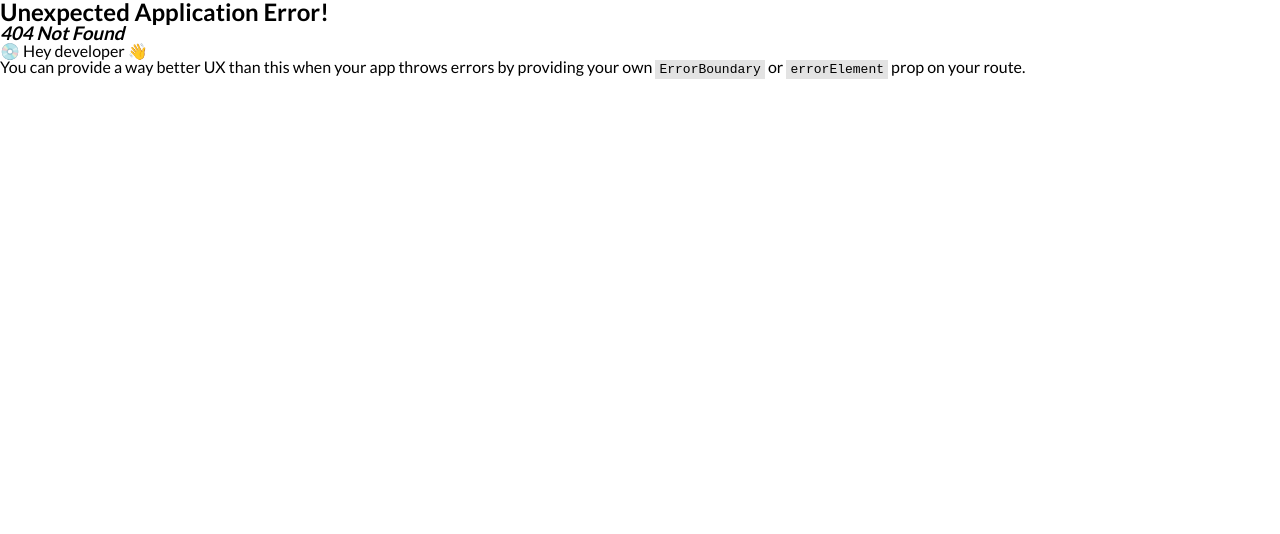
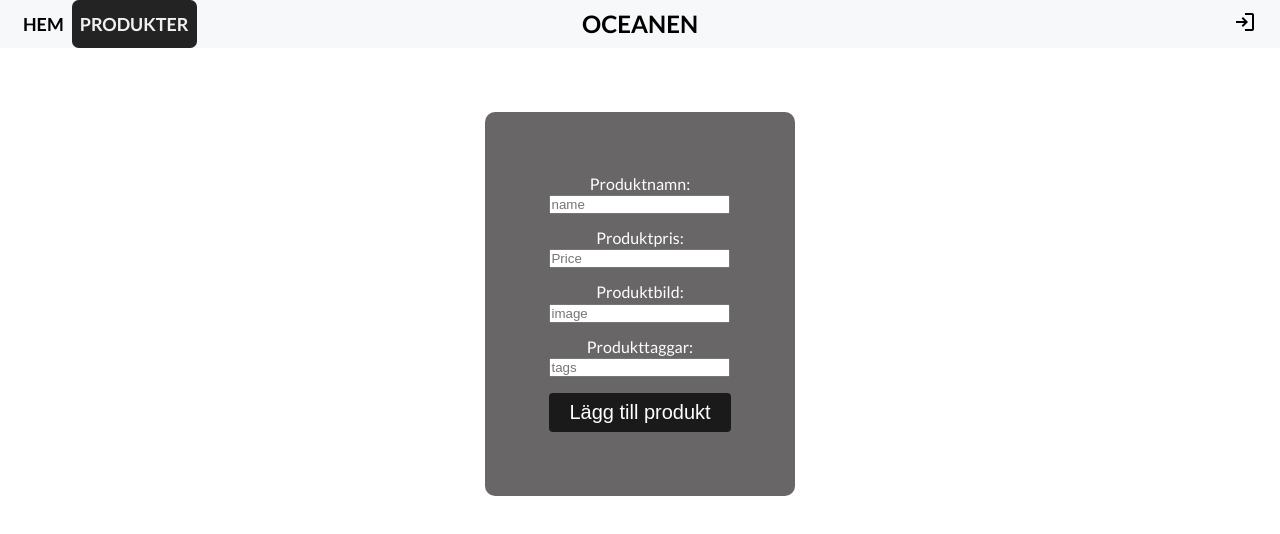
Before and after one commit to MalinJ123/Ruby_Dolphins, a React (Vite) app: page /products/add in a window 1280 px wide. Before the commit this address had no page. Shown: the top 534 px of the page. Built offline with nearby package versions, Linux system fonts and the light colour scheme.

Commit message:
all is done niceee

```diff
--- a/api/data/db.json
+++ b/api/data/db.json
@@ -16,7 +16,6 @@
       "password": "viggee123"
     }
   ],
-
   "products": [
     {
       "id": 4,
@@ -204,6 +203,24 @@
         "accessoar",
         "mode"
       ]
+    },
+    {
+      "id": 308,
+      "name": "sommar stol",
+      "image": "https://www.svenskahem.se/pub_images/original/1111_4-1.jpg",
+      "price": 299,
+      "tags": [
+        "sommar"
+      ]
+    },
+    {
+      "id": 689,
+      "name": "sommar stol",
+      "image": "https://m.media-amazon.com/images/I/71Rku4g0o-L._AC_UF1000,1000_QL80_.jpg",
+      "price": 299,
+      "tags": [
+        "sommar , stol"
+      ]
     }
   ]
 }
--- a/data/addProduct.js
+++ b/data/addProduct.js
@@ -3,7 +3,6 @@ import { API_URL } from "./constants.js";
 async function addProduct(product) {
 
   const data = {
-    id: Number(product.id),
     name: product.name,
     price: Number(product.price),
     image: product.image,
@@ -16,8 +15,12 @@ async function addProduct(product) {
     },
     body: JSON.stringify(data),
   };
-  const response = await fetch(API_URL + "products/" + product.id, options);
+  const response = await fetch(API_URL + "products/"  , options);
   const statusObject = await response.json();
+  if (statusObject){
+    return true
+  }
+  return false
   console.log("response from Api", statusObject);
 }
 
--- a/routes/AddProduct.jsx
+++ b/routes/AddProduct.jsx
@@ -5,9 +5,7 @@ import { addProduct } from "../data/addProduct.js";
 
 const AddProduct = () => {
 
-    const {product , setProduct} = useState({
-
-        id: "" ,
+    const [product , setProduct] = useState({
         name: "",
         price: "",
         image: "",
@@ -15,10 +13,8 @@ const AddProduct = () => {
     })
 
     async function handleproduct(e) {
-
         e.preventDefault();
         const newProduct = {
-            id: product.id,
             name: product.name,
             price: product.price,
             image: product.image,
@@ -40,47 +36,44 @@ const AddProduct = () => {
 
 
     return (
-        <div>
+        <div className="addproduct-div">
 
             <form onSubmit={handleproduct} className="addproduct-form">
 
-            <section className="input-sec">
-                <label htmlFor="Id"> Id:
-                    <input id="Id" type="number"  placeholder="Id"
-                    onChange={(e) => setProduct({...product , id: e.target.value})} />
+
+
+
+            <div>
+                <label htmlFor="name"> Produktnamn:
                 </label>
-            </section>
+                    <input id="name" type="text"  placeholder="name"
+                   onChange={(e) => setProduct({...product , name: e.target.value})}/>
+            </div>
 
-            <section className="input-sec">
-                <label htmlFor="name"> Produktnamn:
-                    <input id="name" type="text"  placeholder="name"
-                    onChange={(e) => setProduct({...product , name: e.target.value})} />
+            <div>
+                <label htmlFor="price"> Produktpris:
                 </label>
-            </section>
+                    <input id="price" type="number"  placeholder="Price"
+                    onChange={(e) => setProduct({...product , price: e.target.value})} />
+            </div>
 
-            <section className="input-sec">
-                <label htmlFor="price"> Produktpris:
-                    <input id="price" type="number"  placeholder="Price"
-                    onChange={(e) => setProduct({...product , name: e.target.value})} />
+            <div>
+                <label htmlFor="image"> Produktbild:
                 </label>
-            </section>
-
-            <section className="input-sec">
-                <label htmlFor="image"> Produktbild:
                     <input id="image" type="text"  placeholder="image"
                     onChange={(e) => setProduct({...product , image: e.target.value})} />
+            </div>
+
+            <div>
+                <label htmlFor="tags"> Produkttaggar:
                 </label>
-            </section>
-
-            <section className="input-sec">
-                <label htmlFor="tags"> Produkttaggar:
                     <input id="tags" type="text"  placeholder="tags"
                     onChange={(e) => setProduct({...product , tags: e.target.value})} />
-                </label>
-            </section>
+            </div>
 
-            <button className="add-btn" type="submit" >Click</button>
+            <button className="add-btn" type="submit" >Lägg till produkt</button>
             </form>
+
         </div>
     )
 
--- a/routes/Addproduct.css
+++ b/routes/Addproduct.css
@@ -1,11 +1,12 @@
-.addproduct-form {
+.addproduct-div {
     margin-top: 4em;
     display: flex;
+    flex-direction: column;
     justify-content: center;
     width: 100%;
     z-index: 1;
 }
-.input-sec{
+.addproduct-form{
     display: flex;
     flex-direction: column;
     background-color: rgb(104, 102, 102);
@@ -13,6 +14,11 @@
     border-radius: 10px;
     gap: 1em;
     color: white;
+}
+
+.addproduct-form div{
+    display: flex;
+    flex-direction: column;
 }
 
 .input-sec{
--- a/routes/Products.jsx
+++ b/routes/Products.jsx
@@ -26,6 +26,11 @@ function Products() {
 	return (
 		<div>
             <h3 className="produkt">Produkter</h3>
+			 {isLoggedIn &&
+							<div className="admin-div">
+							<Link to="/products/add"> <button className="admin-btn">Lägg till Produkt</button> </Link>
+							</div>
+                            }
 			<section className="top-searchbar">
 				<div className="search-bar">
 					<input
--- a/src/routeConfig.jsx
+++ b/src/routeConfig.jsx
@@ -7,6 +7,7 @@ import Products, {loader as productsLoader} from "../routes/Products";
 import Users, {loader as userLoader} from "../routes/Users";
 import ToUpdateProduct from "../components/UpdateProduct";
 import PostUser from "../components/AddUser";
+import AddProduct from "../routes/AddProduct";
 
 
 const router = createBrowserRouter([
@@ -33,6 +34,10 @@ const router = createBrowserRouter([
                 element: <ToUpdateProduct />,
             },
             {
+                path: '/products/add',
+                element: <AddProduct />,
+            },
+            {
                 path: '/user/add',
                 element: <PostUser />,
             },
```
